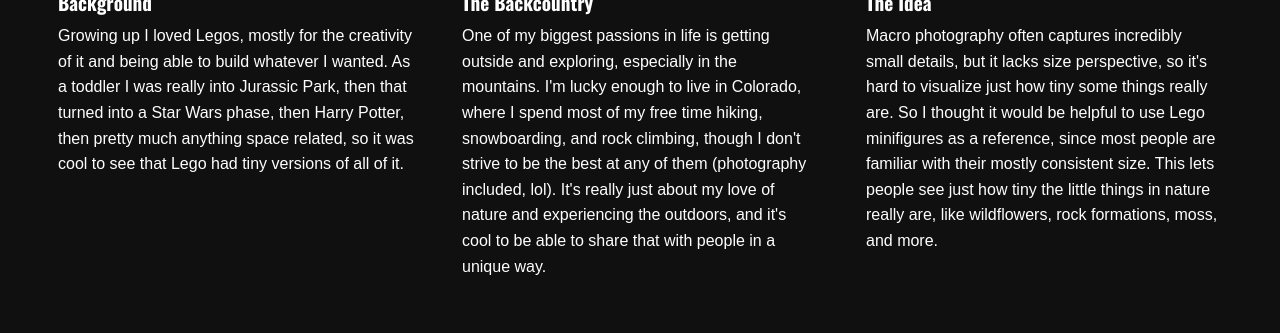
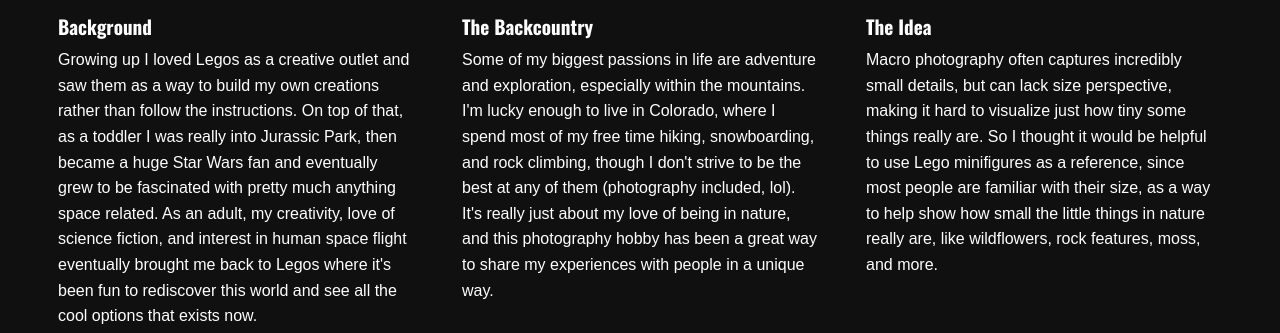
Before and after one commit to brirowe/Lego-Photography-Interactive-Portfolio, a Jekyll site: the page built from about.md, in a window 1280 px wide and 900 px high, scrolled down 1141 px, cut to the strip 233-566 px from the top of the window. Built offline with Jekyll 4.4.1, drawn with Linux system fonts in a browser that asks for light colours; some web fonts are replaced; some of the changed text lies outside the part shown.

Commit message:
Update about.md

```diff
--- a/about.md
+++ b/about.md
@@ -21,7 +21,8 @@
   <div class="intro-heading">
     <h1>About Me</h1>
   </div>
-  <p class="intro-lede">I'm just a Colorado mountain gremlin with a camera. While I'm wondering around in the mountains I bring my Lego minifigs along to capture nature from a tiny perspective.</p>
+  <p class="intro-lede">I'm just a Colorado mountain gremlin with a camera.</p>
+  <p class="intro-lede">While I'm wandering around in the mountains, I bring my Lego minifigs along to capture nature from a tiny perspective.</p>
 </section>
 
 <div id="lightbox-overlay" onclick="this.style.display='none'">
@@ -34,7 +35,7 @@
     <img src="{{ site.baseurl }}/photos/about/about-4.jpg" alt="Bri bouldering, hanging upside down on a rock formation" loading="lazy" onclick="showLightbox(this.src)">
     <div class="stagger-text">
       <h2>Background</h2>
-      <p>Growing up I loved Legos, mostly for the creativity of it and being able to build whatever I wanted. As a toddler I was really into Jurassic Park, then that turned into a Star Wars phase, then Harry Potter, then pretty much anything space related, so it was cool to see that Lego had tiny versions of all of it.</p>
+      <p>Growing up I loved Legos as a creative outlet and saw them as a way to build my own creations rather than follow the instructions. On top of that, as a toddler I was really into Jurassic Park, then became a huge Star Wars fan and eventually grew to be fascinated with pretty much anything space related. As an adult, my creativity, love of science fiction, and interest in human space flight eventually brought me back to Legos where it's been fun to rediscover this world and see all the cool options that exists now. </p>
     </div>
   </div>
 
@@ -42,7 +43,7 @@
     <img src="{{ site.baseurl }}/photos/about/about-2.jpg" alt="Bri scrambling up a rocky mountain ridge with mountain views behind her" loading="lazy" onclick="showLightbox(this.src)">
     <div class="stagger-text">
       <h2>The Backcountry</h2>
-      <p>One of my biggest passions in life is getting outside and exploring, especially in the mountains. I'm lucky enough to live in Colorado, where I spend most of my free time hiking, snowboarding, and rock climbing, though I don't strive to be the best at any of them (photography included, lol). It's really just about my love of nature and experiencing the outdoors, and it's cool to be able to share that with people in a unique way.</p>
+      <p>Some of my biggest passions in life are adventure and exploration, especially within the mountains. I'm lucky enough to live in Colorado, where I spend most of my free time hiking, snowboarding, and rock climbing, though I don't strive to be the best at any of them (photography included, lol). It's really just about my love of being in nature, and this photography hobby has been a great way to share my experiences with people in a unique way.</p>
     </div>
   </div>
 
@@ -50,7 +51,7 @@
     <img src="{{ site.baseurl }}/photos/about/about-3.jpg" alt="Bri crouched down photographing a minifig in the sand dunes" loading="lazy" onclick="showLightbox(this.src)">
     <div class="stagger-text">
       <h2>The Idea</h2>
-      <p>Macro photography often captures incredibly small details, but it lacks size perspective, so it's hard to visualize just how tiny some things really are. So I thought it would be helpful to use Lego minifigures as a reference, since most people are familiar with their mostly consistent size. This lets people see just how tiny the little things in nature really are, like wildflowers, rock formations, moss, and more.</p>
+      <p>Macro photography often captures incredibly small details, but can lack size perspective, making it hard to visualize just how tiny some things really are. So I thought it would be helpful to use Lego minifigures as a reference, since most people are familiar with their size, as a way to help show how small the little things in nature really are, like wildflowers, rock features, moss, and more.</p>
     </div>
   </div>
 
@@ -66,7 +67,7 @@
     <img src="{{ site.baseurl }}/photos/about/about-5.jpg" alt="Bri standing on cracked mud flats next to a river with red rock cliffs behind her" loading="lazy" onclick="showLightbox(this.src)">
     <div class="stagger-text">
       <h2>The Archive</h2>
-      <p>Between Colorado's cost of living and the basically impossible task of finding a house with a spare room, I don't have anywhere to keep a physical Lego collection. So I use this as a digital collection instead, not just of nostalgic and new minifigs, but also as an archive of the plants, places, and small things I've seen along my adventures.</p>
+      <p>Due to Colorado's cost of living, I don't foresee having space anytime soon for a spare Lego room, so I use this photography as a digital collection instead. This is my way of "collecting" not only nostalgic and new minifigs, but also serves as an archive of the plants, places, and small things I've seen along my adventures.</p>
     </div>
   </div>
 
@@ -74,7 +75,7 @@
     <img src="{{ site.baseurl }}/photos/mosaics/IMG_9289.JPG" alt="Trans Flag Wreath Lego mosaic build" loading="lazy" onclick="showLightbox(this.src)">
     <div class="stagger-text">
       <h2>The Mosaics</h2>
-      <p>I also love to build Lego mosaic-style art as a creative outlet. It's a fun way to create designs with random pieces and show off some of the cool colors Lego makes. I also have enjoyed making flags to represent things I care about and represent different groups of people. This is a corner of the Lego world I only discovered recently, but have really loved and want to share with others!</p>
+      <p>In addition to Minifig photography, I also love to build Lego mosaic-style art as a creative outlet. It's been a fun way to create designs with random pieces and show off some of the cool colors Lego makes. I've really enjoyed making flags to represent things I care about and different groups of people, along with finding a purpose for the random Lego pieces I have laying around. This is a corner of the Lego world I only discovered recently, but have really loved and want to share with others!</p>
       <a class="btn-outline" href="{{ site.baseurl }}/mosaics/">See more mosaics</a>
     </div>
   </div>
```
Also changed, not shown: other parts of about.md (+1 -1 lines).
